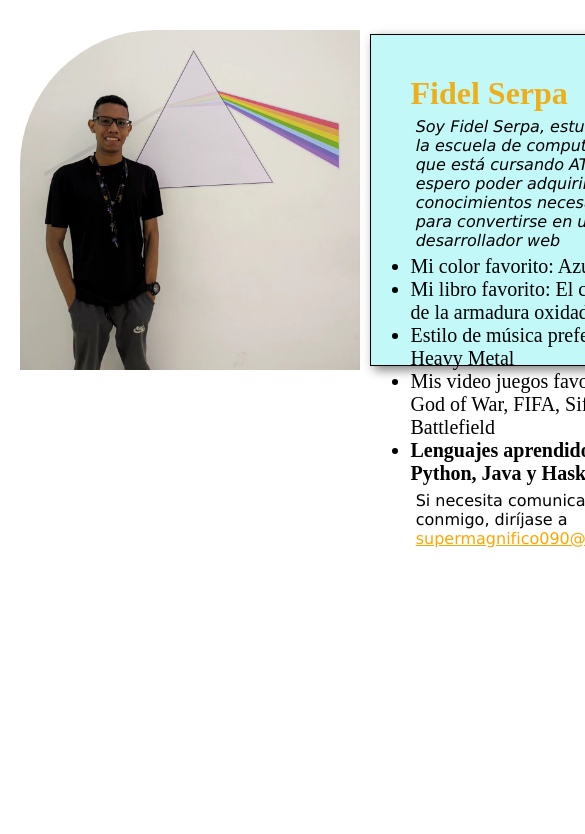
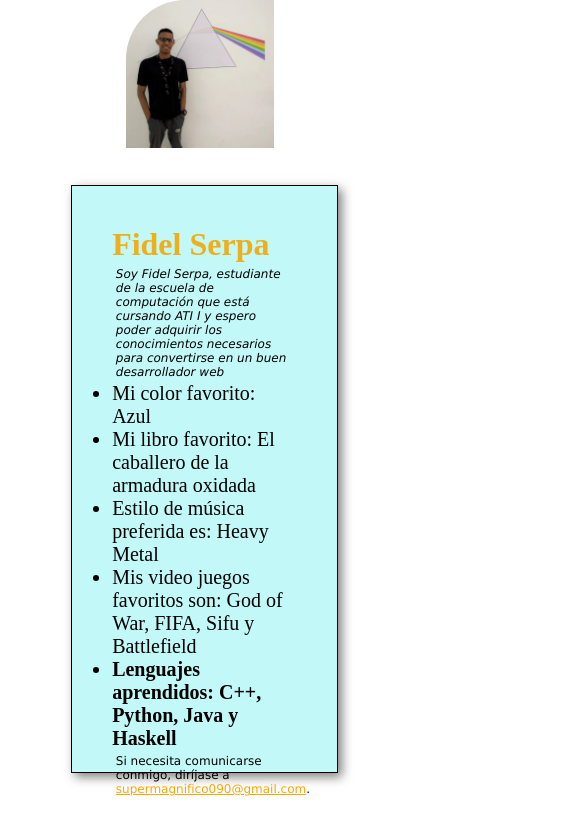
Before and after one commit to Fidel244/Lab_ATI_reto1, a plain HTML site: page 26476320/perfil.html in a window 390 px wide. Shown: the top 834 px of the page, 585 px wide, since content can reach past the window. Drawn offline with Linux system fonts and the light colour scheme.

Commit message:
version responsive

```diff
--- a/26476320/perfil.html
+++ b/26476320/perfil.html
@@ -10,7 +10,8 @@
 <body>
 
     <div class="container">
-        <img src="fidel.jpg" alt="fidel" class="image">
+        <img src="26476320Grande.jpg" alt="Versión grande de la imagen" class="imagen-desktop">
+        <img src="26476320Pequena.jpg" alt="Versión pequeña de la imagen" class="imagen-mobile">
         <div class="description">
                     <h1 class="titulo">Fidel Serpa</h1>
                     <p>
@@ -18,7 +19,7 @@
                         Soy Fidel Serpa, estudiante de la escuela de computación que está cursando ATI I y espero poder adquirir los conocimientos necesarios para convertirse en un buen desarrollador web
                         </i>
                     </p>
-                        <ul>
+                    <ul>
                         <li>Mi color favorito: Azul</li>
                         <li>Mi libro favorito: El caballero de la armadura oxidada</li>
                         <li>Estilo de música preferida es: Heavy Metal</li>
--- a/css/style.css
+++ b/css/style.css
@@ -9,6 +9,8 @@
     display: flex;
     height: 400px;
     align-items: center;
+    gap: 20px;
+    flex-direction: row;
 }
 
 .description{
@@ -17,7 +19,7 @@
     height: 250px;
     padding: 40px;
     background-color: rgb(194, 248, 247);
-    width: 800px;
+    width: 750px;
     border: 1px solid black;
     box-shadow: 4px 4px 10px rgba(0, 0, 0, 0.5);
 }
@@ -36,14 +38,6 @@ a:visited{
     color: red;
     background-color: transparent;
     text-decoration: none;
-}
-
-.image {
-    display: inline-block;
-    border-top-left-radius: 40%;
-    flex: 0 0 auto;
-    margin-right: 10px;
-    width: 340px;
 }
 
 li{
@@ -140,3 +134,82 @@ form button:hover{
     background-color: lightblue;
     text-align: center;
 }
+
+
+.imagen-desktop {
+    display: inline-block;
+    border-top-left-radius: 40%;
+    flex: 0 0 auto;
+    margin-right: 10px;
+    width: 340px;
+
+}
+
+.imagen-mobile {
+    display: none;
+    border-top-left-radius: 40%;
+    flex: 0 0 auto;
+    margin-right: 10px;
+    width: 40%;
+}
+
+@media (max-width: 1200px) {
+
+    body {
+    font-size: 0.85rem;
+    }
+    h1 {
+    font-size: 3.0rem;
+    }
+
+    .description{
+        width: 45vw;
+        height: 60vh;
+        margin-top: 18vh;
+    }
+}
+
+@media (max-width: 768px) {
+    body {
+    font-size: 0.80rem;
+    }
+    h1 {
+    font-size: 2.0rem;
+    }
+
+    .imagen-desktop {
+        display: none;
+    }
+
+
+
+    .description{
+        width: 35vw;
+        height: 80vh;
+        margin-top: 40vh;
+    }
+
+    .imagen-mobile {
+    display: block;
+    }
+}
+
+@media (max-width: 480px) {
+
+    body {
+    font-size: 0.75rem;
+    }
+    h1 {
+    font-size: 2rem;
+    }
+    .container{
+        flex-direction: column;
+    }
+
+    .description{
+        width: 50%;
+        height: 60vh;
+        margin-top: 2vh;
+    }
+
+}
```
Also changed, not shown: index.html (+1 -1 lines), 26476320/26476320Grande.jpg (renamed from 26476320/fidel.jpg), 26476320/26476320Pequena.jpg (added), prueba_responsive1.png (added), prueba_responsive2.png (added), prueba_responsive3.png (added), prueba_responsive4.png (added), prueba_responsive5.png (added), prueba_responsive6.png (added).
